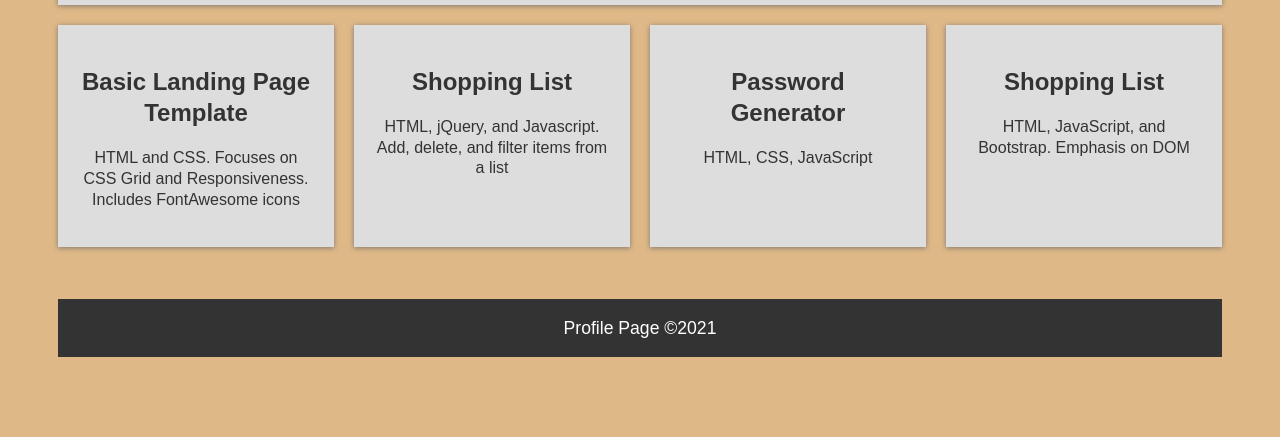
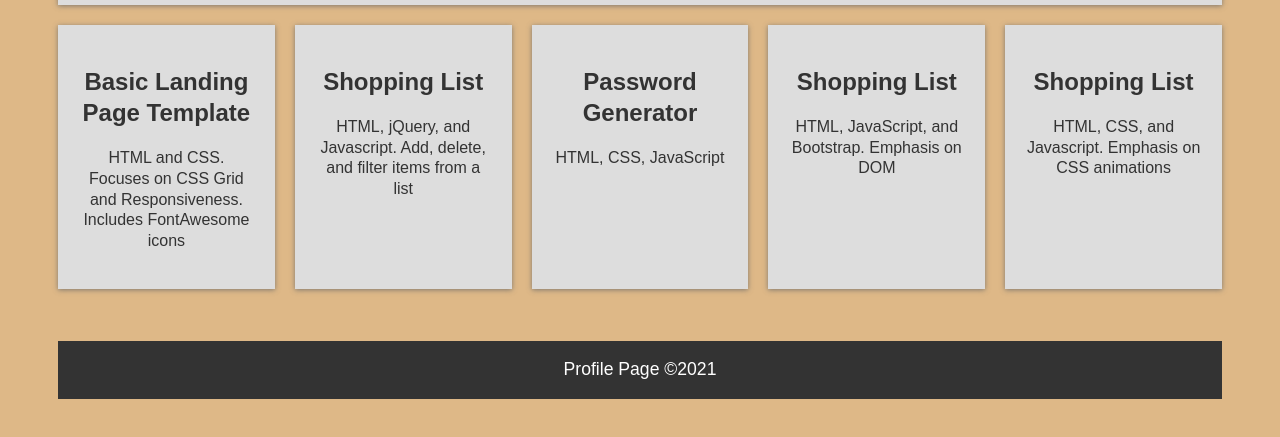
Before and after one commit to Manna-Anirban/PortfolioWebsite, a plain HTML site: page index.html in a window 1280 px wide. Shown: the part 532-969 px from the top of the page. Before the commit the page ends 927 px from the top, so only its background shows below. Drawn offline with Linux system fonts and the light colour scheme.

Commit message:
Added BeautySalon

```diff
--- a/index.html
+++ b/index.html
@@ -44,6 +44,10 @@
             <h2>Shopping List</h2>
             <p>HTML, JavaScript, and Bootstrap. Emphasis on DOM</p>
         </a>
+        <a target="_blank" href="https://manna-anirban.github.io/BeautySalon/" class="box">
+            <h2>Shopping List</h2>
+            <p>HTML, CSS, and Javascript. Emphasis on CSS animations</p>
+        </a>
     </section>
 
     <!-- Footer -->
```
